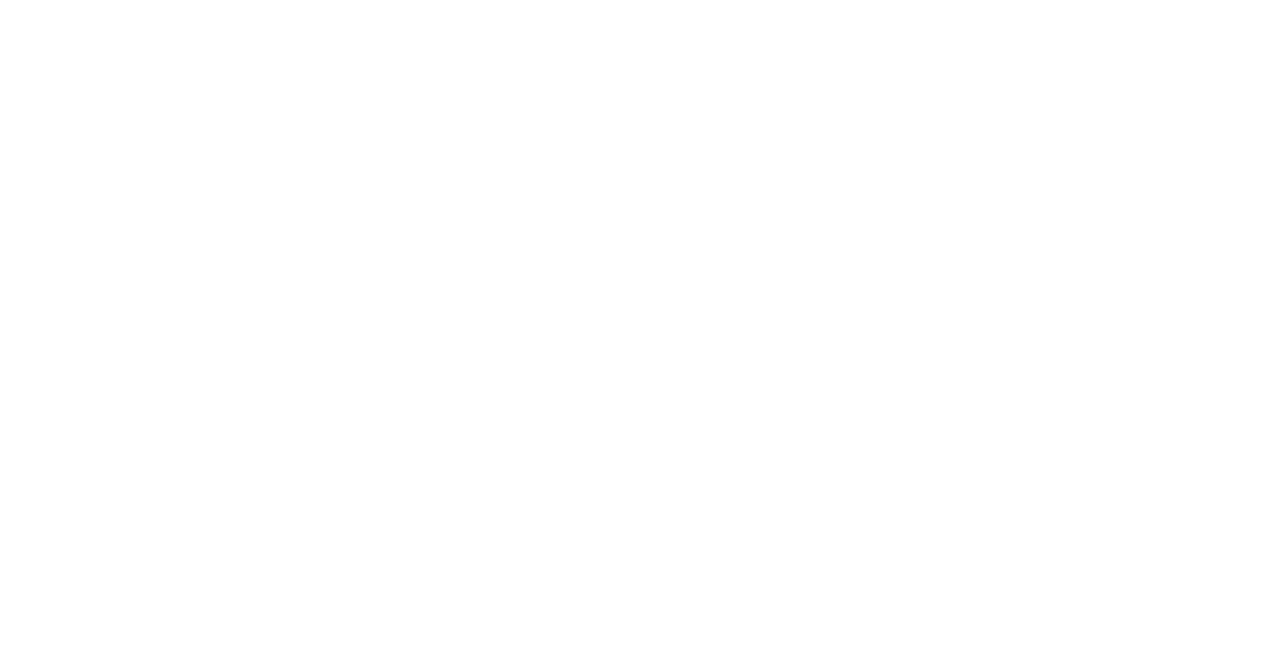
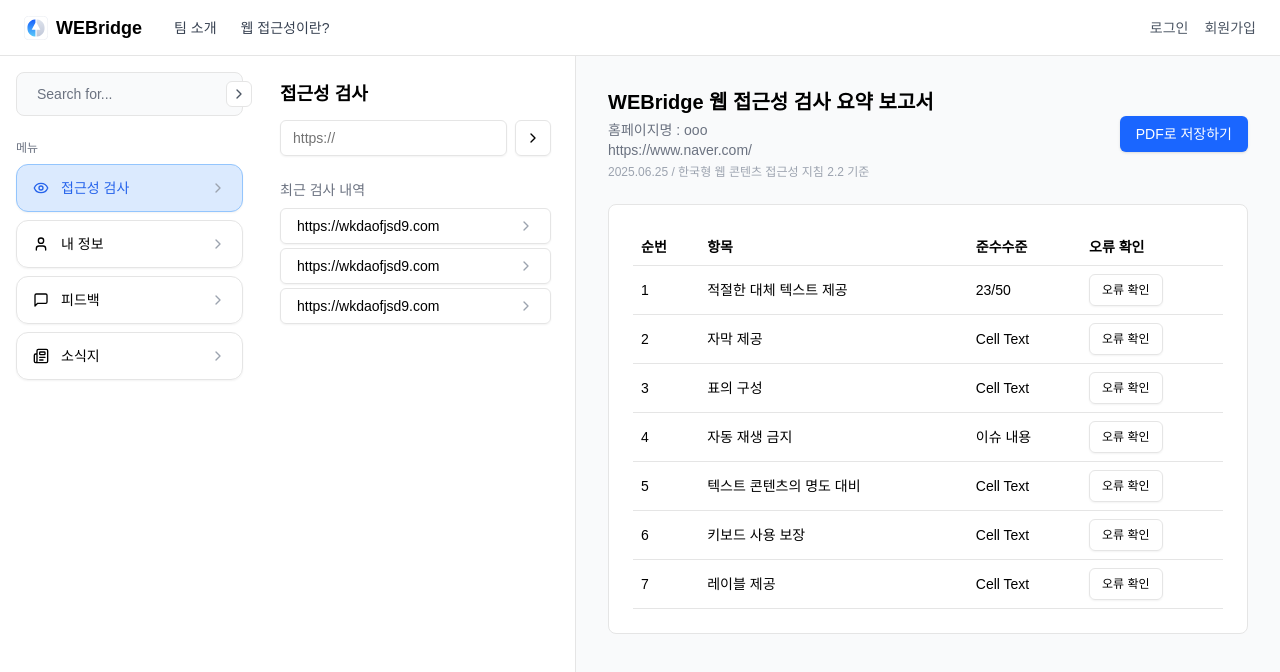
Before and after one commit to inable-it/webridge-frontend, a React (Vite) app: page /dashboard in a window 1280 px wide. Before the commit this address had no page. Shown: the top 672 px of the page. Built offline with nearby package versions, Linux system fonts and the light colour scheme.

Commit message:
feat: :sparkles: 소셜 로그인 후 접근성 검사 페이지로 이동

```diff
--- a/src/components/common/LeftNavigationBar.tsx
+++ b/src/components/common/LeftNavigationBar.tsx
@@ -1,39 +1,28 @@
 import {
-  LayoutDashboard,
-  Lock,
-  FileText,
-  Monitor,
-  Settings,
-  Download,
-  HelpCircle,
+  Eye,
+  User,
+  MessageSquare,
+  Newspaper,
+  ChevronRight,
   Search,
-  ChevronRight,
 } from "lucide-react";
 import { Button } from "@/components/ui/button";
 
-// 메인 메뉴 항목
+// 메인 메뉴 항목 (아이콘/라벨만 수정)
 const menuItems = [
-  { icon: LayoutDashboard, label: "내 사이트" },
-  { icon: Lock, label: "접근성 검사" },
-  { icon: FileText, label: "리포트 생성" },
-  { icon: Monitor, label: "모니터링" },
-  { icon: Settings, label: "권한관리" },
-];
-
-// 고객지원 메뉴 항목
-const supportItems = [
-  { icon: Download, label: "서비스 설치" },
-  { icon: HelpCircle, label: "자주 묻는 질문" },
+  { icon: Eye, label: "접근성 검사", active: true },
+  { icon: User, label: "내 정보" },
+  { icon: MessageSquare, label: "피드백" },
+  { icon: Newspaper, label: "소식지" },
 ];
 
 export const LNB = () => {
   return (
-    <div className="flex flex-col justify-between h-full p-4">
-      {/* 상단 영역: 검색창 + 메뉴 */}
+    <div className="flex flex-col justify-between h-full p-4 w-[260px] bg-white border-r">
+      {/* 상단 검색 */}
       <div className="space-y-6">
-        {/* 🔍 검색창 */}
         <div className="flex items-center px-3 py-2 border rounded-lg bg-gray-50">
-          <Search className="w-8 h-8 mr-1 text-gray-500" />
+          <Search className="w-5 h-5 mr-2 text-gray-500" />
           <input
             type="text"
             placeholder="Search for..."
@@ -44,55 +33,28 @@
           </button>
         </div>
 
-        {/* 주요 메뉴 섹션 */}
+        {/* 메뉴 영역 */}
         <div>
           <p className="mb-2 text-xs text-gray-500">메뉴</p>
-          <div className="space-y-1">
-            {menuItems.map(({ icon: Icon, label }) => (
+          <div className="space-y-2">
+            {menuItems.map(({ icon: Icon, label, active }) => (
               <Button
                 key={label}
                 variant="outline"
-                className="justify-between w-full text-sm"
+                className={`flex justify-between items-center w-full text-sm h-12 rounded-xl ${
+                  active ? "bg-blue-100 border-blue-300 text-blue-600" : ""
+                }`}
               >
-                <div className="flex items-center gap-2">
-                  <Icon className="w-4 h-4" />
+                <div className="flex items-center gap-3">
+                  <Icon className="w-5 h-5" />
                   {label}
                 </div>
-                <span>›</span>
-              </Button>
-            ))}
-          </div>
-        </div>
-
-        {/* 고객지원 섹션 */}
-        <div>
-          <p className="mb-2 text-xs text-gray-500">고객지원</p>
-          <div className="space-y-1">
-            {supportItems.map(({ icon: Icon, label }) => (
-              <Button
-                key={label}
-                variant="outline"
-                className="justify-between w-full text-sm"
-              >
-                <div className="flex items-center gap-2">
-                  <Icon className="w-4 h-4" />
-                  {label}
-                </div>
-                <span>›</span>
+                <ChevronRight className="w-4 h-4 text-gray-400" />
               </Button>
             ))}
           </div>
         </div>
       </div>
-
-      {/* 플랜 업그레이드 안내 박스 */}
-      <div className="p-4 text-center bg-gray-100 rounded-lg">
-        <p className="mb-1 text-sm font-semibold">Plus Plan 사용하기</p>
-        <p className="mb-3 text-xs text-gray-500">
-          Plus Plan으로 업그레이드 후 다양한 혜택 제공 내용
-        </p>
-        <Button className="w-full text-sm">업그레이드</Button>
-      </div>
     </div>
   );
 };
--- /dev/null
+++ b/src/pages/DashboardPage.tsx
@@ -0,0 +1,108 @@
+import { Button } from "@/components/ui/button";
+import { Input } from "@/components/ui/input";
+import { ChevronRight } from "lucide-react";
+
+const recentItems = [
+  "https://wkdaofjsd9.com",
+  "https://wkdaofjsd9.com",
+  "https://wkdaofjsd9.com",
+];
+
+const resultItems = [
+  { id: 1, name: "적절한 대체 텍스트 제공", score: "23/50", type: "오류 확인" },
+  { id: 2, name: "자막 제공", score: "Cell Text", type: "오류 확인" },
+  { id: 3, name: "표의 구성", score: "Cell Text", type: "오류 확인" },
+  { id: 4, name: "자동 재생 금지", score: "이슈 내용", type: "오류 확인" },
+  {
+    id: 5,
+    name: "텍스트 콘텐츠의 명도 대비",
+    score: "Cell Text",
+    type: "오류 확인",
+  },
+  { id: 6, name: "키보드 사용 보장", score: "Cell Text", type: "오류 확인" },
+  { id: 7, name: "레이블 제공", score: "Cell Text", type: "오류 확인" },
+];
+
+const DashboardPage = () => {
+  return (
+    <div className="flex h-screen bg-gray-50">
+      {/* 왼쪽: 최근 검사 */}
+      <div className="w-[320px] bg-white border-r p-6 space-y-6">
+        <div className="space-y-3">
+          <h2 className="text-lg font-semibold">접근성 검사</h2>
+          <div className="flex items-center gap-2">
+            <Input placeholder="https://" className="flex-1" />
+            <Button variant="outline" size="icon">
+              <ChevronRight className="w-5 h-5" />
+            </Button>
+          </div>
+        </div>
+
+        <div className="space-y-2">
+          <p className="text-sm text-gray-500">최근 검사 내역</p>
+          <div className="space-y-1">
+            {recentItems.map((url, idx) => (
+              <Button
+                key={idx}
+                variant="outline"
+                className="justify-between w-full"
+              >
+                <span className="text-sm truncate">{url}</span>
+                <ChevronRight className="w-4 h-4 text-gray-400" />
+              </Button>
+            ))}
+          </div>
+        </div>
+      </div>
+
+      {/* 오른쪽: 검사 결과 */}
+      <div className="flex-1 p-8">
+        <div className="flex items-center justify-between mb-6">
+          <div>
+            <h1 className="text-xl font-semibold">
+              WEBridge 웹 접근성 검사 요약 보고서
+            </h1>
+            <p className="mt-1 text-sm text-gray-500">
+              홈페이지명 : ooo <br />
+              https://www.naver.com/
+            </p>
+            <p className="mt-1 text-xs text-gray-400">
+              2025.06.25 / 한국형 웹 콘텐츠 접근성 지침 2.2 기준
+            </p>
+          </div>
+
+          <Button>PDF로 저장하기</Button>
+        </div>
+
+        <div className="p-6 bg-white border rounded-lg">
+          <table className="w-full text-sm text-left">
+            <thead>
+              <tr className="border-b">
+                <th className="p-2">순번</th>
+                <th className="p-2">항목</th>
+                <th className="p-2">준수수준</th>
+                <th className="p-2">오류 확인</th>
+              </tr>
+            </thead>
+            <tbody>
+              {resultItems.map((item) => (
+                <tr key={item.id} className="border-b">
+                  <td className="p-2">{item.id}</td>
+                  <td className="p-2">{item.name}</td>
+                  <td className="p-2">{item.score}</td>
+                  <td className="p-2">
+                    <Button size="sm" variant="outline">
+                      {item.type}
+                    </Button>
+                  </td>
+                </tr>
+              ))}
+            </tbody>
+          </table>
+        </div>
+      </div>
+    </div>
+  );
+};
+
+export default DashboardPage;
```
Also changed, not shown: src/App.tsx (+5 -3 lines).
